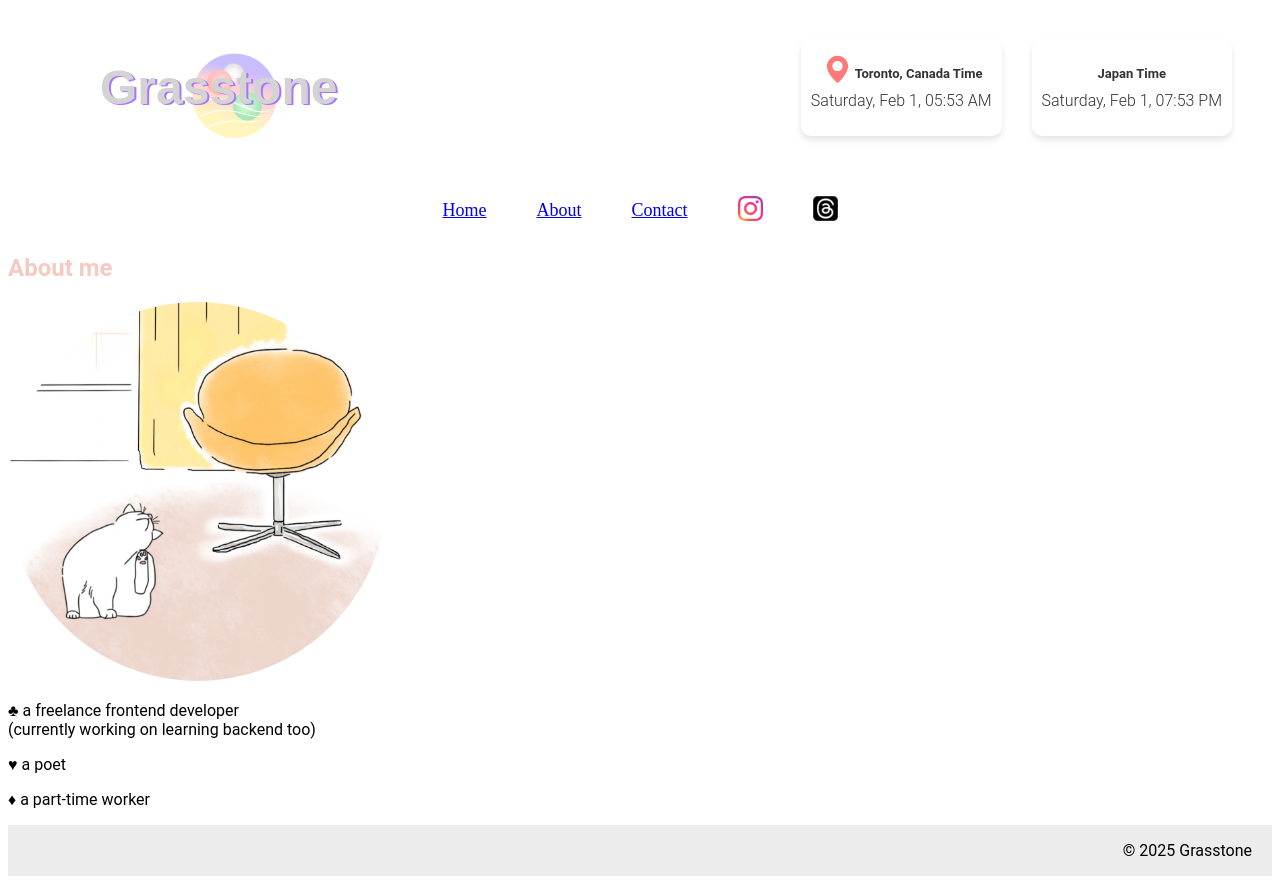
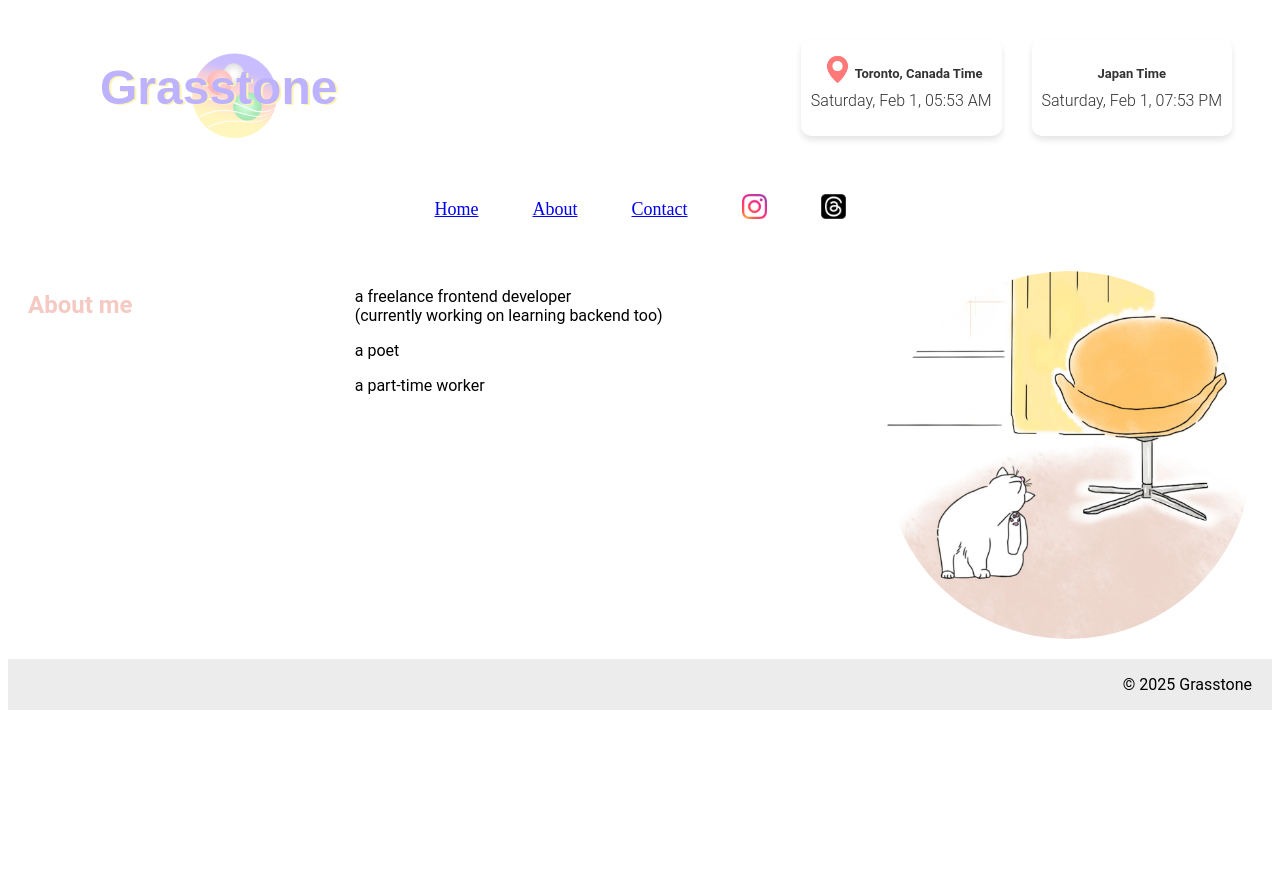
Before and after one commit to Chi-Ara293/stonerepo, a React (Create React App) app in the folder stone/: page /about in a window 1280 px wide. After the commit the page ends 800 px from the top, so only its background shows below. Built offline with nearby package versions, Linux system fonts and the light colour scheme.

Commit message:
made some change

```diff
--- a/stone/src/About.js
+++ b/stone/src/About.js
@@ -5,13 +5,13 @@ const About = () => {
     <div>
       <div className='about'>
         <h2 className='about-me'>About me</h2>
+        <div>
+          <p className='p1'>a freelance frontend developer<br />
+            (currently working on learning backend too)</p>
+          <p className='p2'>a poet</p>
+          <p className='p3'>a part-time worker</p>
+        </div>
         <img className='aboutImage' src={chairc} alt='chair drawing' />
-      </div>
-      <div>
-        <p className='p1'>&clubs; a freelance frontend developer<br />
-          (currently working on learning backend too)</p>
-        <p className='p2'>&hearts; a poet</p>
-        <p className='p3'>&diams; a part-time worker</p>
       </div>
     </div>
   )
--- a/stone/src/App.css
+++ b/stone/src/App.css
@@ -12,8 +12,8 @@
 @import url('https://fonts.googleapis.com/css2?family=Assistant&display=swap');
 
 .brandName{
-  color: lightgray;
-  text-shadow: 2px 1px  rgb(169, 117, 255);
+  color: #bdb2ff;
+  text-shadow: 2px 1px  #fff3b0;
   font-family: 'Caveat', sans-serif;
   font-size: 48px;
   padding-left: 1.5em;
@@ -103,24 +103,18 @@
 .nav{
   display: inline-flex;
   list-style-type: none;
-  gap: 50px;
+  gap: 2em;
   align-items: center;
   justify-content: center;
   font-family: 'Assistant';
   font-size: large;
   transition: transform 0.2s ease-in-out;
   padding-left: 0;
-  padding-right: 0;
 }
 
-@media (max-width: 480px) {
-  .nav{
-    font-size: medium;
-    gap: 20px;
-  }
-}
 .navItem {
   display: inline-block;
+  padding: 0.5em;
   transition: transform 0.2s ease-in-out;
 }
 
@@ -128,14 +122,15 @@
   transform: translateY(-10px);
 }
 
-.navItem a {
-  display: inline-block;
-  padding-top: 15px;
-  padding-bottom: 15px;
+.navItem a:hover {
+  color: #f6bd60;
 }
 
-.navItem a:hover {
-  color: #f6bd60;
+@media (max-width: 480px) {
+  .nav{
+    font-size: medium;
+    gap: 10px;
+  }
 }
 
 .home{
@@ -167,15 +162,21 @@
   margin-right: 100px;
 }
 
+.about{
+  display: flex;
+  justify-content: space-between;
+  padding: 20px;
+}
+
 .about-me{
-  margin-top: 0;
+  margin-top: 0 10px;
   color: #f5cac3;
 }
 
 .aboutImage{
   border-radius: 50%;
   width: 30%;
-  height: auto;
+  height: 30%;
 }
 
 .contact{
```
Also changed, not shown: stone/public/logo1.png.
